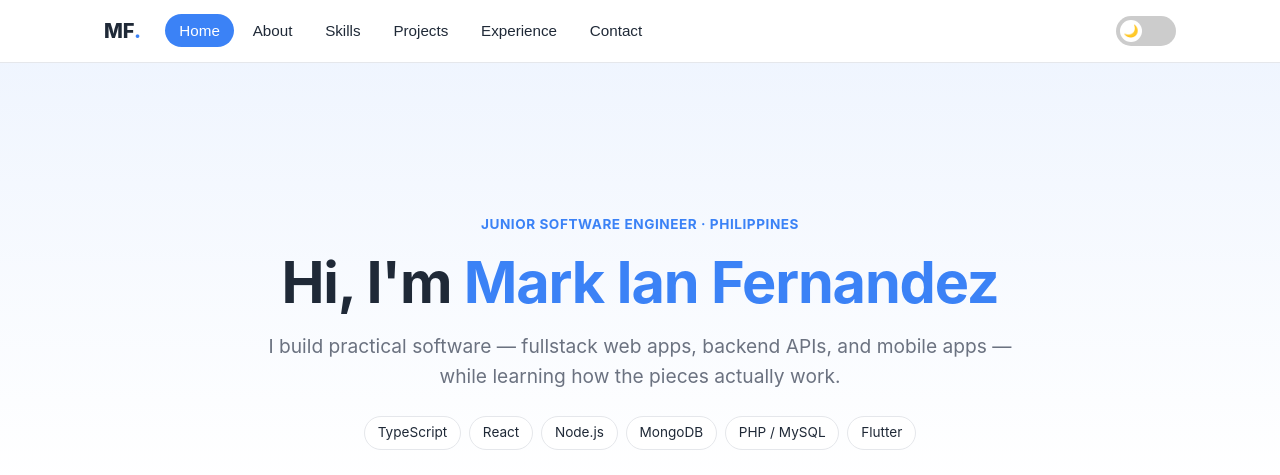
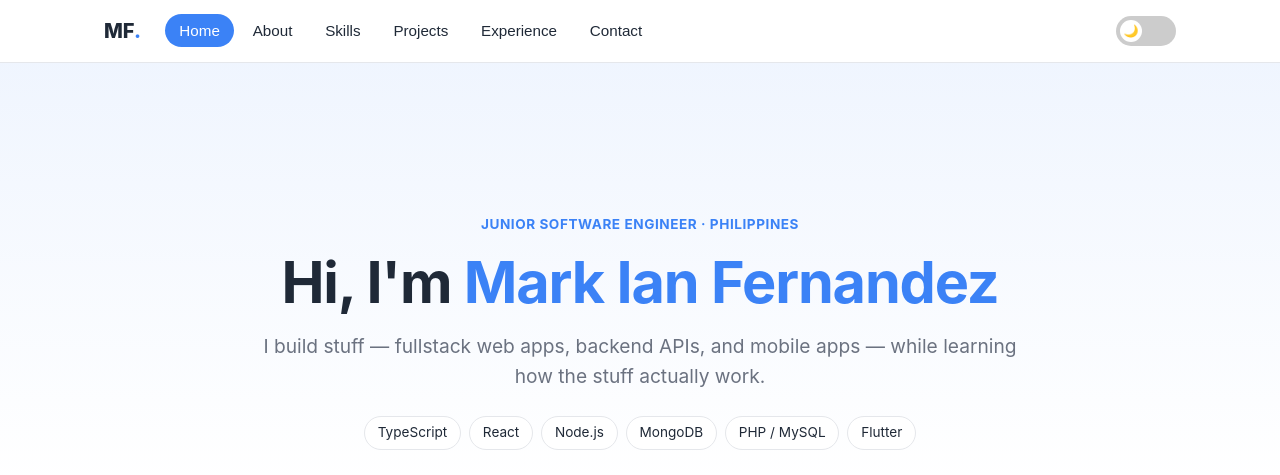
Before and after one commit to noob-Vix/Portfolio, a plain HTML site: page index.html in a window 1280 px wide. Shown: the top 475 px of the page. Drawn offline with Linux system fonts and the light colour scheme.

Commit message:
feat: update some stuffs

```diff
--- a/index.html
+++ b/index.html
@@ -39,7 +39,7 @@
         <div class="hero-inner">
             <p class="eyebrow">Junior Software Engineer · Philippines</p>
             <h1 id="hero-title">Hi, I'm <span class="accent">Mark Ian Fernandez</span></h1>
-            <p class="lede">I build practical software — fullstack web apps, backend APIs, and mobile apps — while learning how the pieces actually work.</p>
+            <p class="lede">I build stuff — fullstack web apps, backend APIs, and mobile apps — while learning how the stuff actually work.</p>
             <ul class="tech-chips" aria-label="Primary technologies">
                 <li>TypeScript</li>
                 <li>React</li>
```
